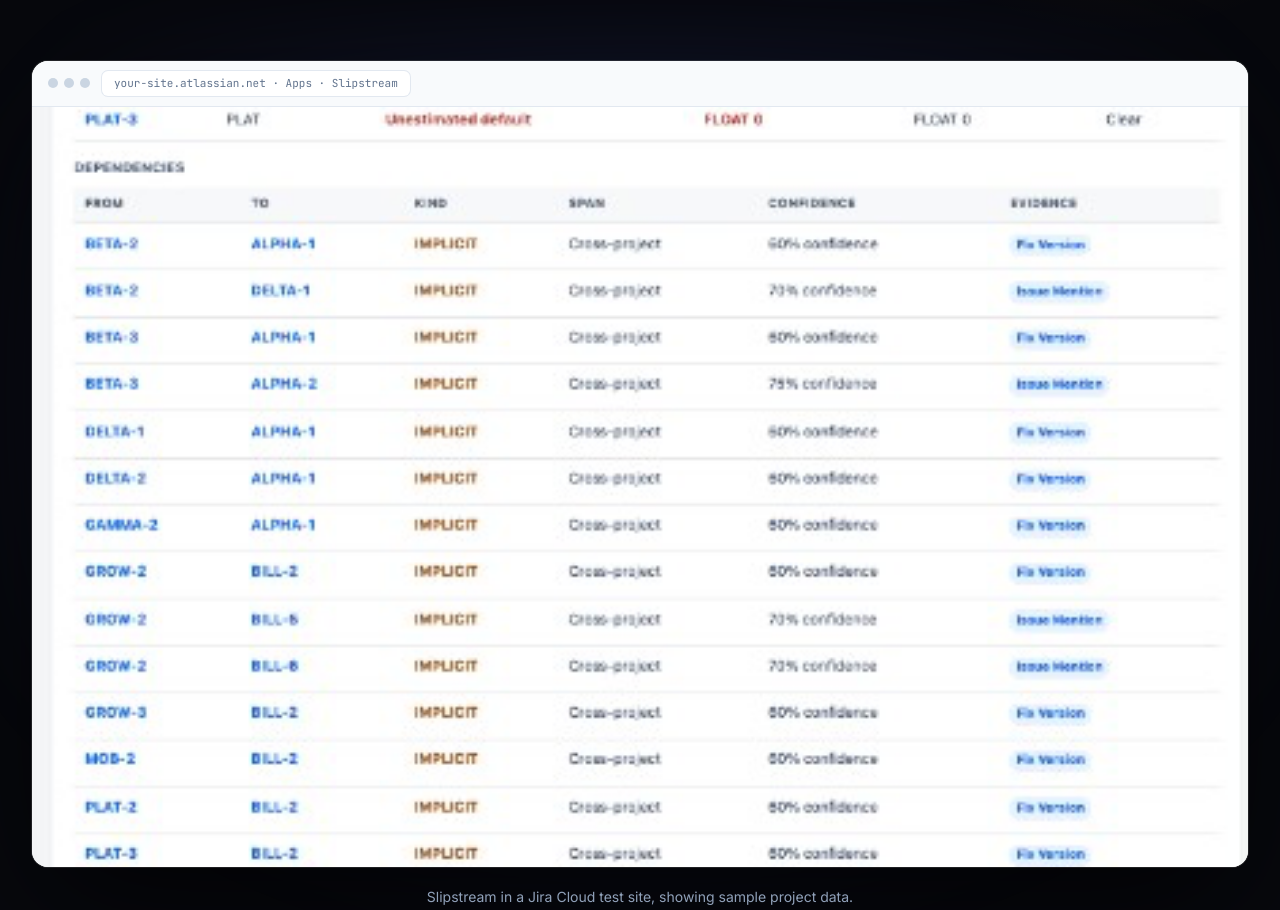
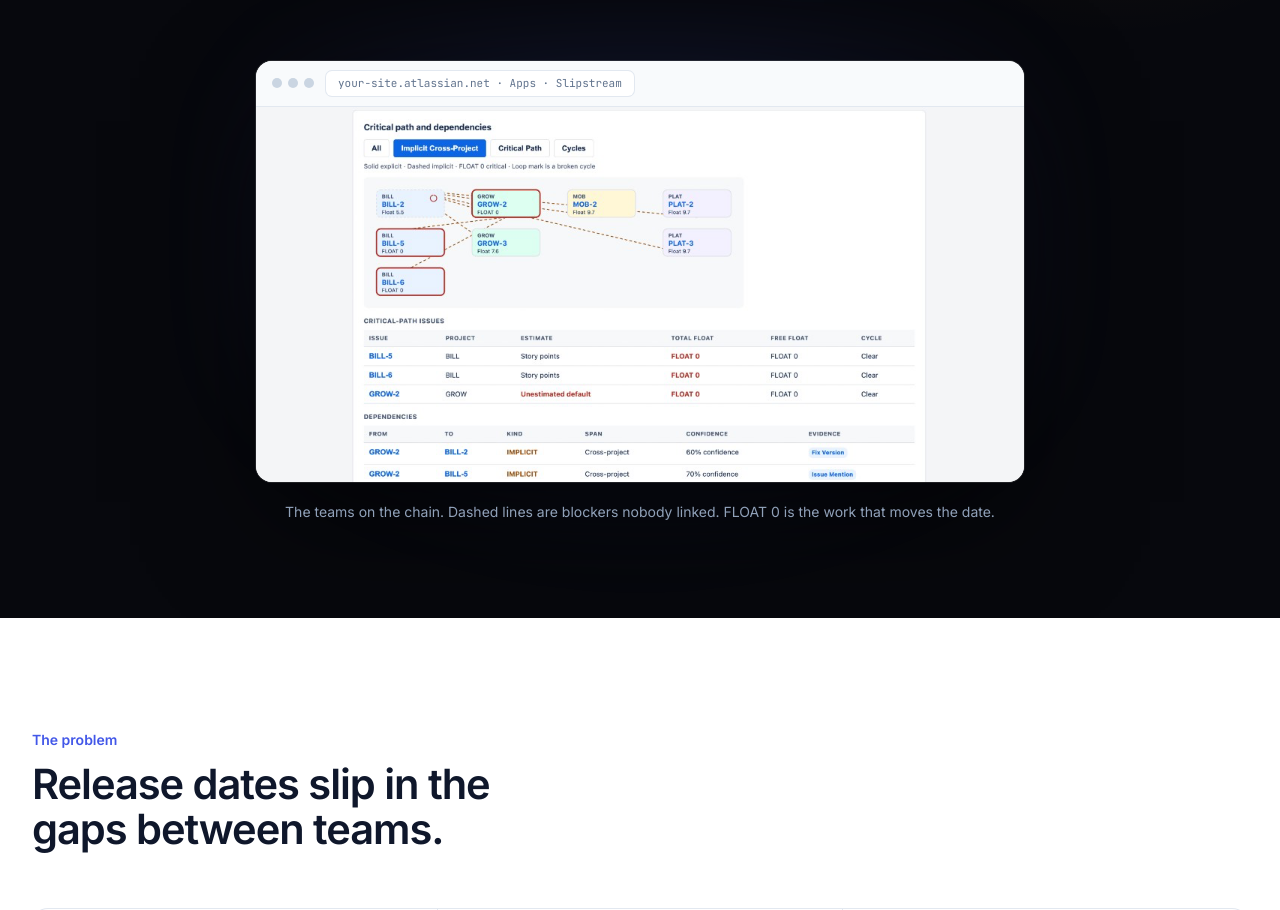
Before and after one commit to Sybertrader/slipstream-docs, a website: page index.html in a window 1280 px wide. Shown: the part 1342-2252 px from the top of the page. Drawn offline with Linux system fonts and the light colour scheme.

Commit message:
Update from https://github.com/Sybertrader/slipstream/commit/301d15bd90fe58ad4826b6cbfc7c254c93f54611

```diff
--- a/index.html
+++ b/index.html
@@ -127,17 +127,16 @@
           </div>
 
           <!-- ============ PRODUCT MOCK (HTML/CSS, sample data) ============ -->
-          <figure class="relative mt-14 lg:mt-16">
+          <figure class="relative mx-auto mt-14 max-w-3xl lg:mt-16">
             <div aria-hidden="true" class="absolute -inset-x-6 -inset-y-8 -z-10 rounded-[2.5rem] bg-[radial-gradient(60%_60%_at_50%_40%,rgba(91,115,255,0.22),transparent)] blur-2xl"></div>
             <div class="overflow-hidden rounded-2xl bg-white text-slate-900 shadow-[0_0_0_1px_rgba(255,255,255,0.12),0_40px_120px_-20px_rgba(0,0,0,0.8)] ring-1 ring-black/5">
-              <!-- chrome -->
               <div class="flex items-center gap-3 border-b border-slate-200 bg-slate-50 px-4 py-2.5">
                 <span class="flex gap-1.5" aria-hidden="true"><span class="size-2.5 rounded-full bg-slate-300"></span><span class="size-2.5 rounded-full bg-slate-300"></span><span class="size-2.5 rounded-full bg-slate-300"></span></span>
                 <span class="min-w-0 truncate rounded-md bg-white px-3 py-1 font-mono text-[11px] text-slate-500 ring-1 ring-slate-200">your-site.atlassian.net · Apps · Slipstream</span>
               </div>
-              <img src="/assets/home/hero-dependencies.png" width="448" height="280" sizes="(min-width: 1280px) 72rem, calc(100vw - 2.5rem)" alt="Dependency list with percentage confidence and Fix Version evidence labels." class="block h-auto w-full" />
+              <img src="/assets/feature-dependencies.png" width="1024" height="500" alt="Dependency map of BILL, GROW, MOB and PLAT. Dashed lines are implicit cross-project blockers. FLOAT 0 marks the issues that set the date." class="block h-auto w-full" />
             </div>
-            <figcaption class="mt-5 text-center text-sm text-slate-400">Slipstream in a Jira Cloud test site, showing sample project data.</figcaption>
+            <figcaption class="mt-5 text-center text-sm text-slate-400">The teams on the chain. Dashed lines are blockers nobody linked. FLOAT 0 is the work that moves the date.</figcaption>
           </figure>
         </div>
       </section>
```
